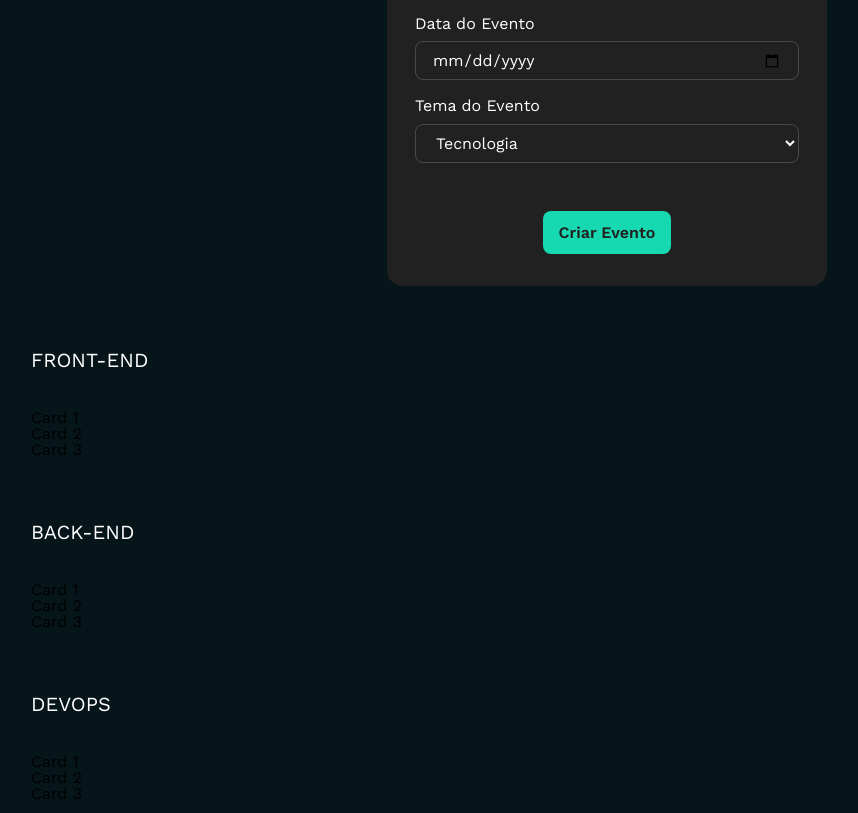
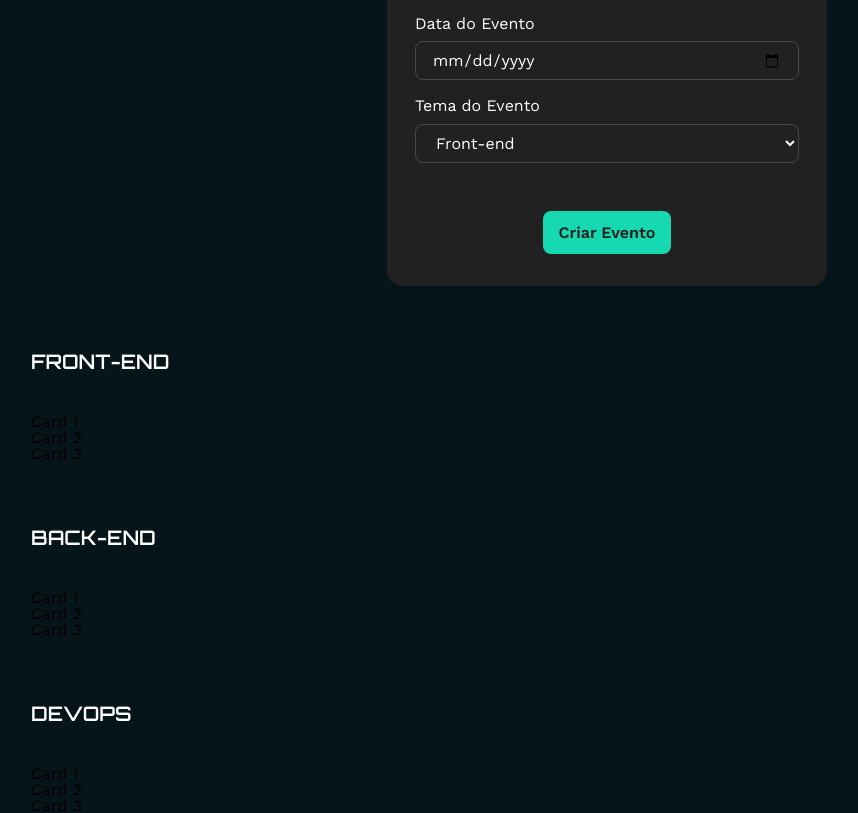
Before and after one commit to CipherCrow/tecboard, a React (Vite) app: page / in a window 1280 px wide. Shown: the part 889-1702 px from the top of the page, without its empty margins (33-891 px from the left). Built offline with nearby package versions, Linux system fonts and the light colour scheme.

Commit message:
atualizando fonte e eacrescenteando para pegar os temas no formulario

```diff
--- a/index.html
+++ b/index.html
@@ -1,13 +1,16 @@
-<!doctype html>
+<!DOCTYPE html>
 <html lang="en">
   <head>
     <meta charset="UTF-8" />
     <link rel="icon" type="image/svg+xml" href="/vite.svg" />
     <meta name="viewport" content="width=device-width, initial-scale=1.0" />
     <title>tecboard</title>
-    <link rel="preconnect" href="https://fonts.googleapis.com">
-    <link rel="preconnect" href="https://fonts.gstatic.com" crossorigin>
-    <link href="https://fonts.googleapis.com/css2?family=Prompt:wght@400;500&family=Work+Sans:ital,wght@0,100..900;1,100..900&display=swap" rel="stylesheet">
+    <link rel="preconnect" href="https://fonts.googleapis.com" />
+    <link rel="preconnect" href="https://fonts.gstatic.com" crossorigin />
+    <link
+      href="https://fonts.googleapis.com/css2?family=Orbitron:wght@400..900&family=Prompt:wght@400;500&family=Work+Sans:ital,wght@0,100..900;1,100..900&display=swap"
+      rel="stylesheet"
+    />
   </head>
   <body>
     <div id="root"></div>
--- a/src/App.jsx
+++ b/src/App.jsx
@@ -5,6 +5,7 @@ import SectionApresentacao from './components/sectionApresentacao/index.jsx';
 
 function App() {
 
+  /*Idealmente aqui, o fonte pegaria todos os temas existentes no banco de dados*/
   const temas = [
     {id: 1, nome: 'Front-end'},
     {id: 2, nome: 'Back-end'},
@@ -17,7 +18,7 @@ function App() {
   return (
     <main>
       <Header/>
-      <FormularioDeEvento/>
+      <FormularioDeEvento temas={temas}/>
       <section className="sessao_apresentacao_container">
         {
           temas.map((tema) => (
--- a/src/components/formularioDeEvento/index.jsx
+++ b/src/components/formularioDeEvento/index.jsx
@@ -22,7 +22,7 @@ function CampoDeEntrada({type,id,placeholder}){
     )
 }
 
-export default function FormularioDeEvento(){
+export default function FormularioDeEvento({temas}){
   return(
     <form className="formEvento">
       <h2>Preencha para criar um evento:</h2>
@@ -38,9 +38,11 @@ export default function FormularioDeEvento(){
         <CampoDeFormulario>
           <Label htmlFor="temaEvento">Tema do Evento</Label>
           <select name="" id="">
-            <option value="">Tecnologia</option>
-            <option value="">Saúde</option>
-            <option value="">Educação</option>
+            {
+              temas.map((tema) => (
+                <option key={tema.id} value={tema.nome}>{tema.nome}</option>
+              ))
+            }
           </select>
         </CampoDeFormulario>
       </div>
--- a/src/components/sectionApresentacao/sectionApresentacao_styles.css
+++ b/src/components/sectionApresentacao/sectionApresentacao_styles.css
@@ -3,4 +3,8 @@
     font-size: 20px;
     text-transform: uppercase;
     margin-bottom: 2em;
+    font-weight: 600;
+    line-height: 120%;
+    letter-spacing: 10%;
+    font-family: var(--fonte-orbitron);
 }
--- a/src/index.css
+++ b/src/index.css
@@ -6,6 +6,7 @@
   --verde-destaque: #17D9B1;
   --fonte: 'Work Sans', sans-serif;
   --cinza-medio: #4A4949;
+  --fonte-orbitron: 'Orbitron', sans-serif;
 }
 
 *{
```
